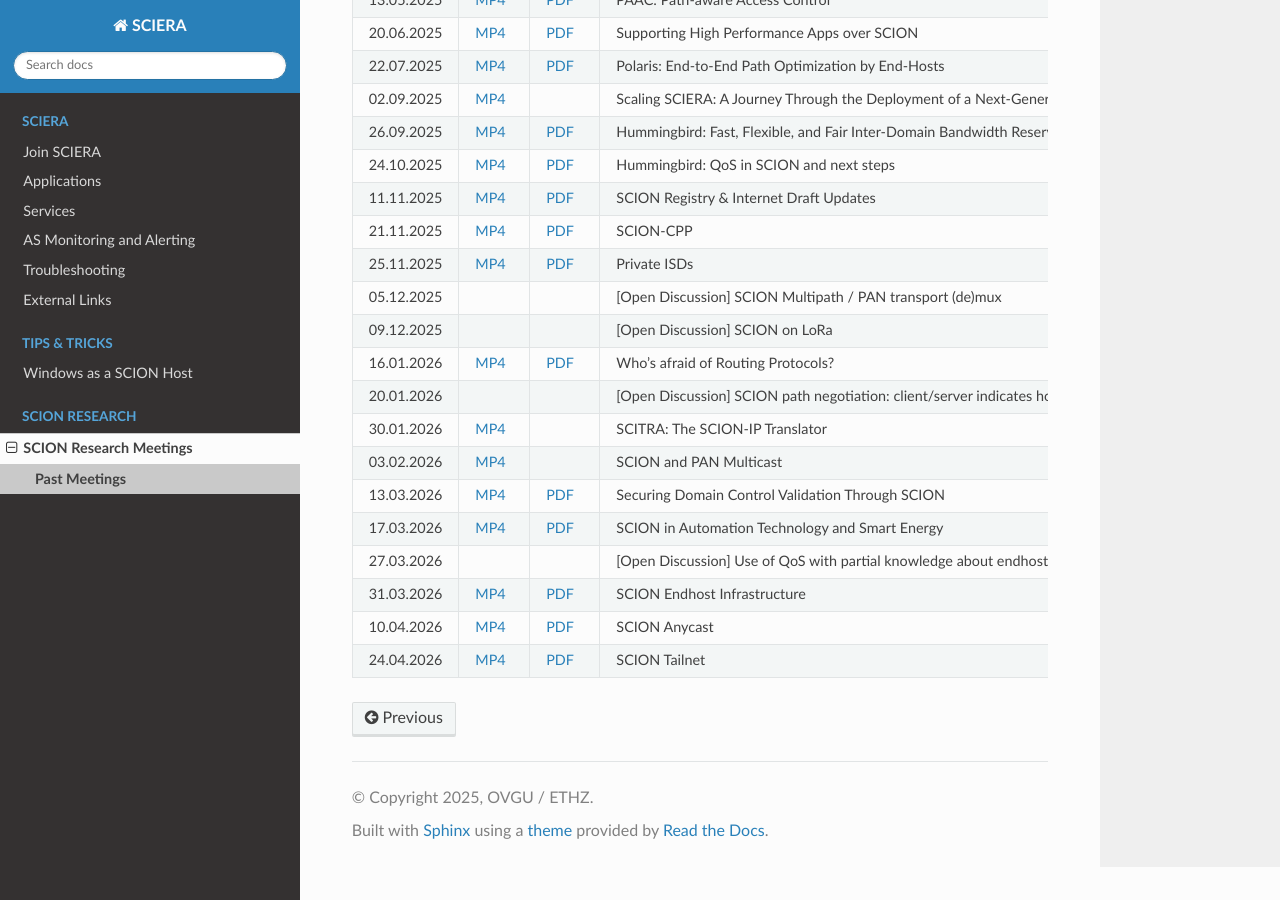
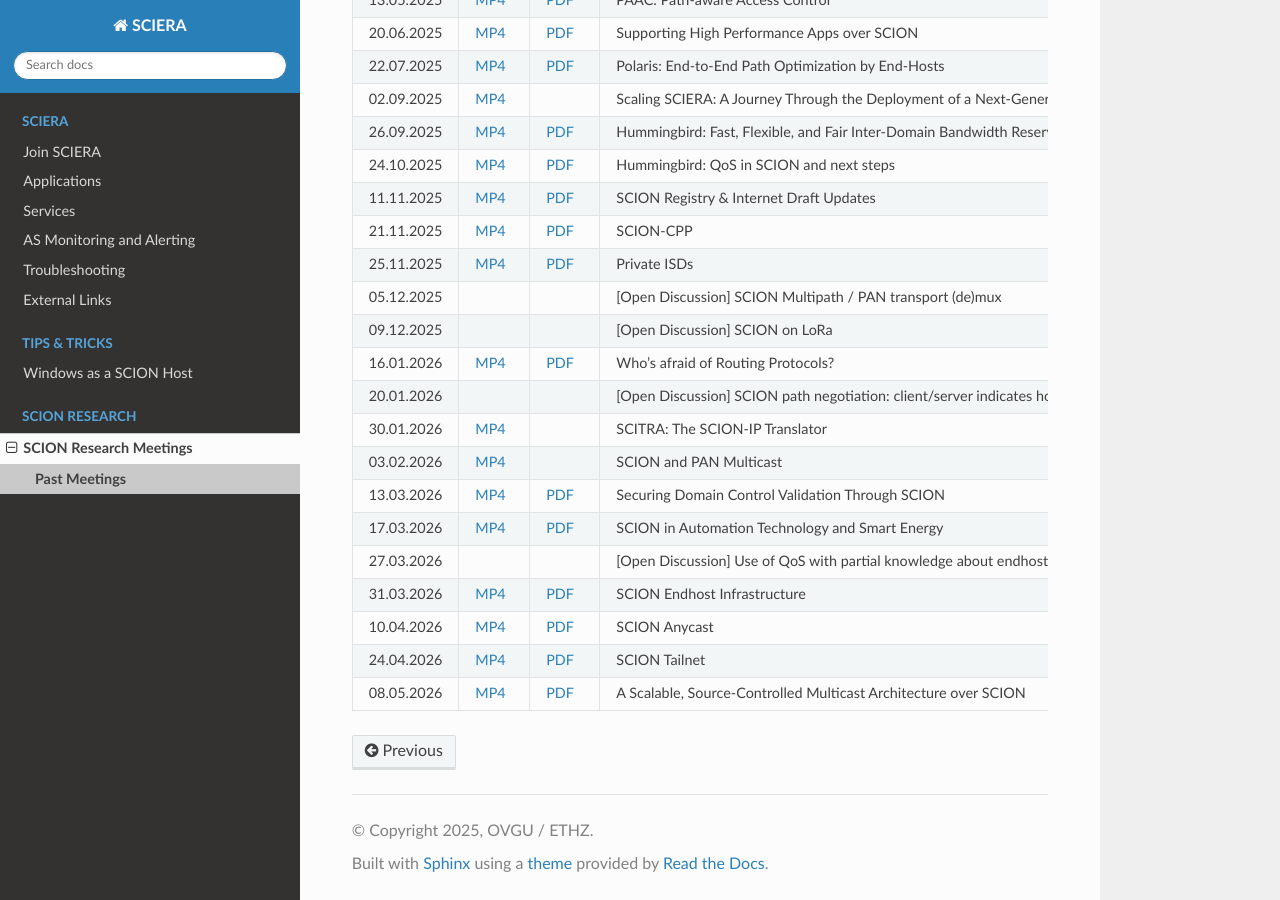
Before and after one commit to netsys-lab/scion-education-network-documentation, a Sphinx documentation site: the page built from docs/source/scion-research/meetings/past.rst, in a window 1280 px wide and 900 px high, scrolled down 983 px. Built offline with Sphinx 7.4.7 and the Read the Docs theme 3.1.0, drawn with Linux system fonts in a browser that asks for light colours.

Commit message:
Multicast for SCION (#45)
* Add Marten's multicast presentation video.

* Add Marten's PDF presentation.

```diff
--- a/docs/source/scion-research/meetings/past.rst
+++ b/docs/source/scion-research/meetings/past.rst
@@ -273,3 +273,9 @@ We keep an archive of past SCION research meetings:
       - SCION Tailnet
       - Tony John (OVGU Magdeburg)
       -
+    * - 08.05.2026
+      - `MP4 <https://drive.google.com/file/d/1M9Q9Nz1JOymyeltvCUOqTmYz564ROa51/view>`__
+      - `PDF <https://drive.google.com/file/d/1FJt1iTCpVzy65foh4nMVZLb9AkwKNdno/view>`__
+      - A Scalable, Source-Controlled Multicast Architecture over SCION
+      - Marten Gartner (OVGU Magdeburg)
+      -
```
